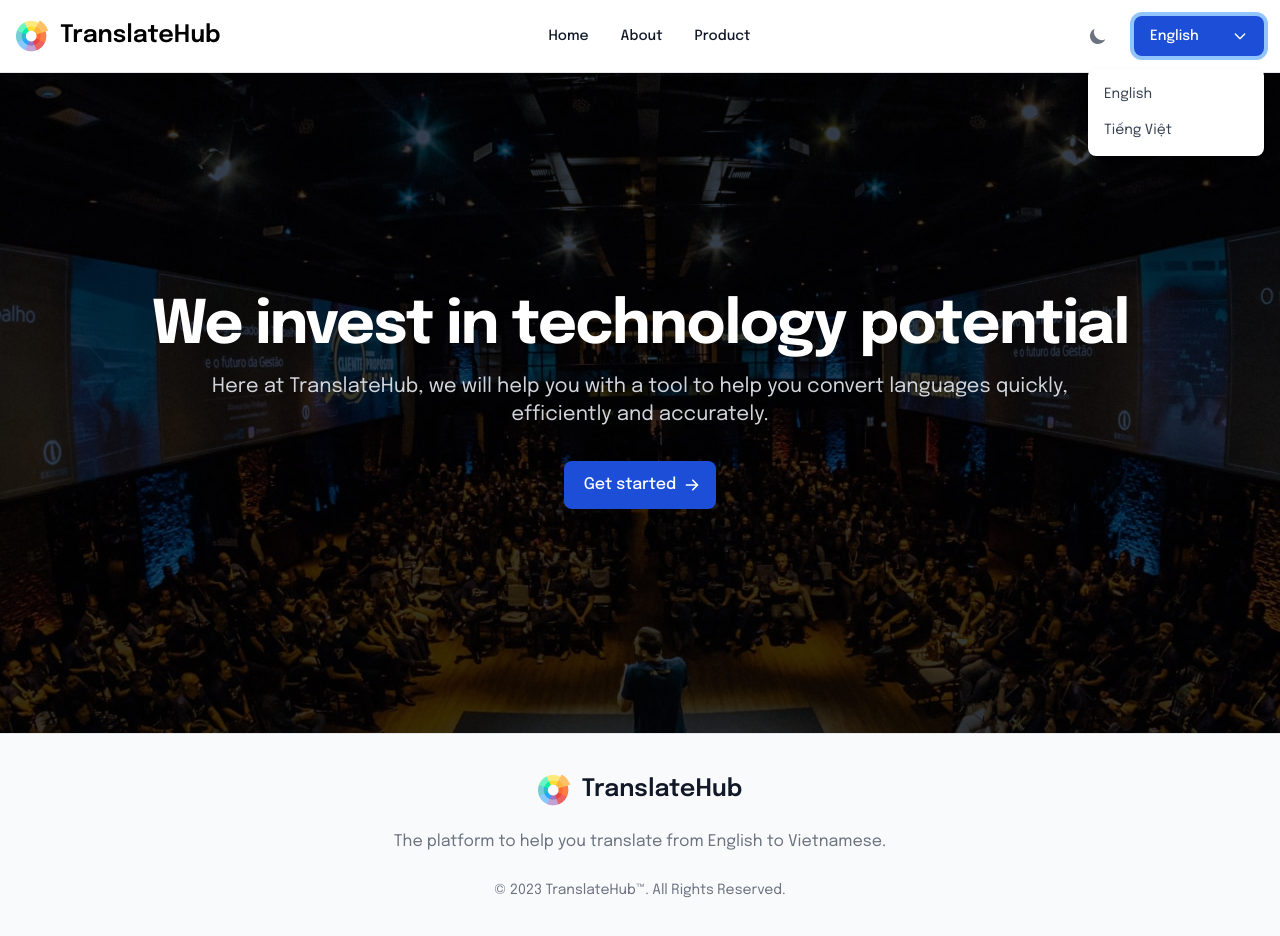
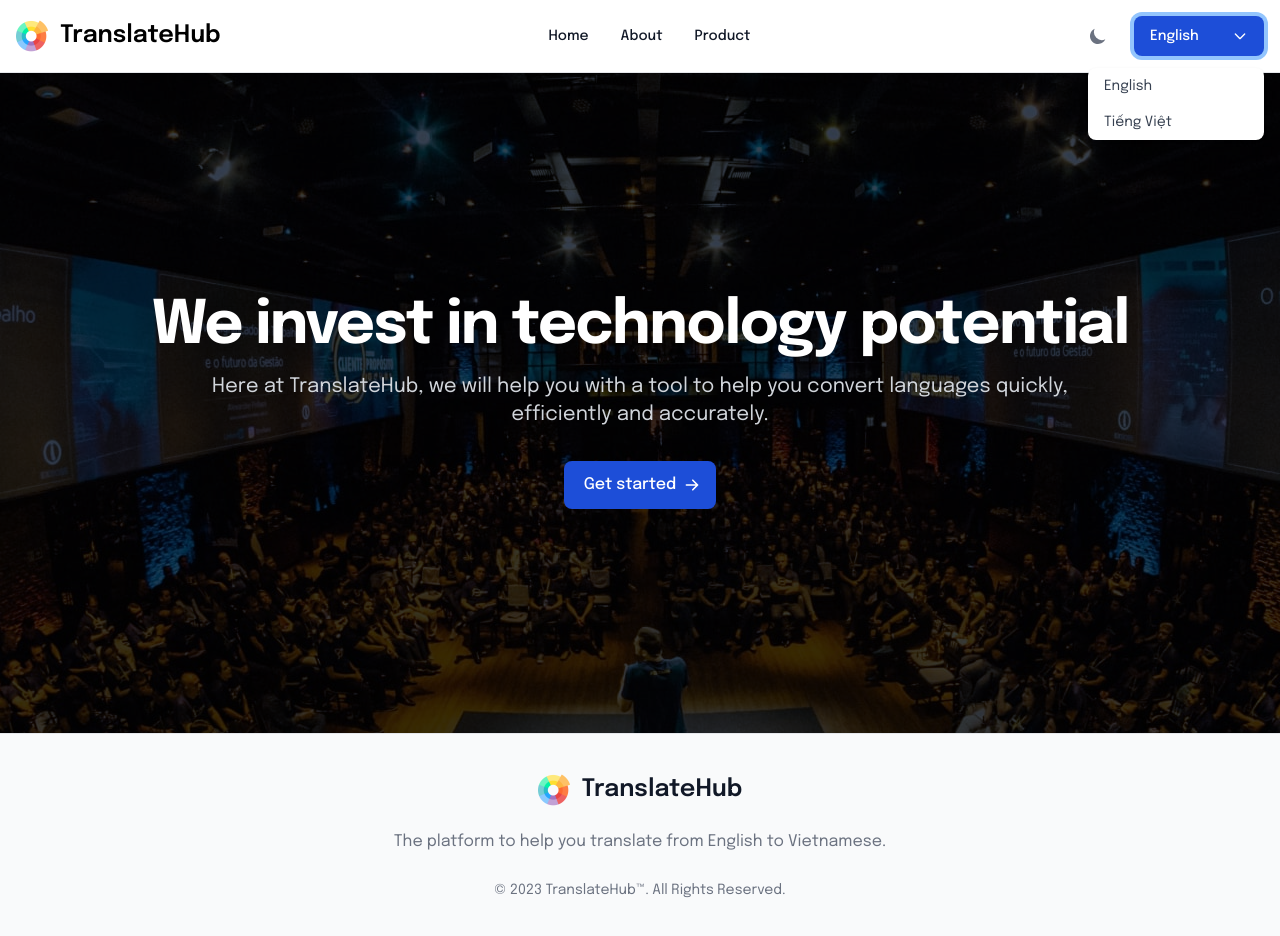
Before and after one commit to longhuynhpyn01/TransformerClient, a React (Create React App) app: page / in a window 1280 px wide. Both pictures are taken after a click on the button "English". Shown: the top 936 px of the page. Built offline with nearby package versions, Linux system fonts and the light colour scheme.

Commit message:
Remove padding in dropdown language select

```diff
--- a/src/components/Header/Header.jsx
+++ b/src/components/Header/Header.jsx
@@ -116,14 +116,14 @@ const Header = () => {
                 !openLanguage ? "hidden" : ""
               }`}
             >
-              <ul className="py-2 text-sm text-gray-700 dark:text-gray-200" aria-labelledby="dropdownDefaultButton">
+              <ul className="text-sm text-gray-700 dark:text-gray-200" aria-labelledby="dropdownDefaultButton">
                 {languages.map((language) => (
                   <li
                     key={language.value}
-                    className="cursor-pointer"
+                    className="cursor-pointer first:rounded-tl-lg first:rounded-tr-lg last:rounded-bl-lg last:rounded-br-lg"
                     onClick={() => handleChangeLocale(language.value)}
                   >
-                    <span className="block px-4 py-2 hover:bg-gray-100 dark:hover:bg-gray-600 dark:hover:text-white">
+                    <span className="block px-4 py-2 rounded-[inherit] hover:bg-gray-100 dark:hover:bg-gray-600 dark:hover:text-white">
                       {language.name}
                     </span>
                   </li>
```
